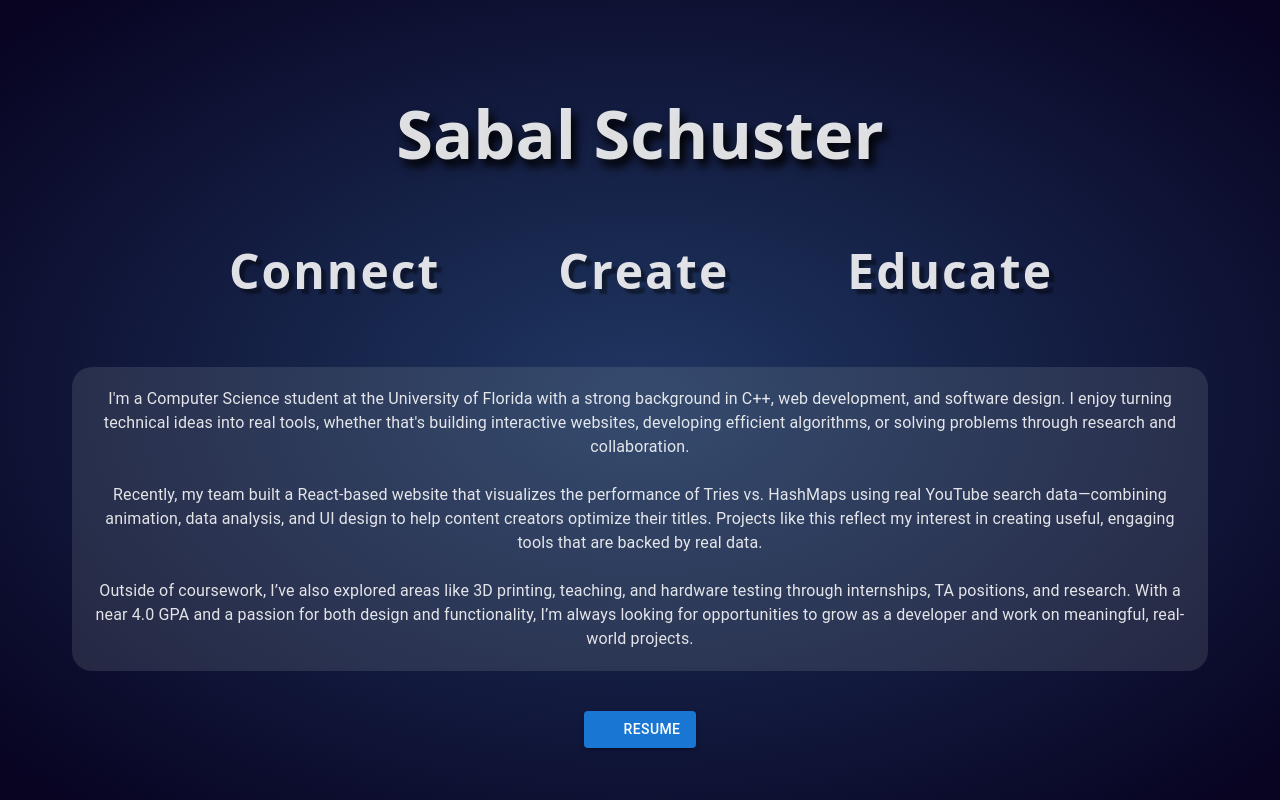
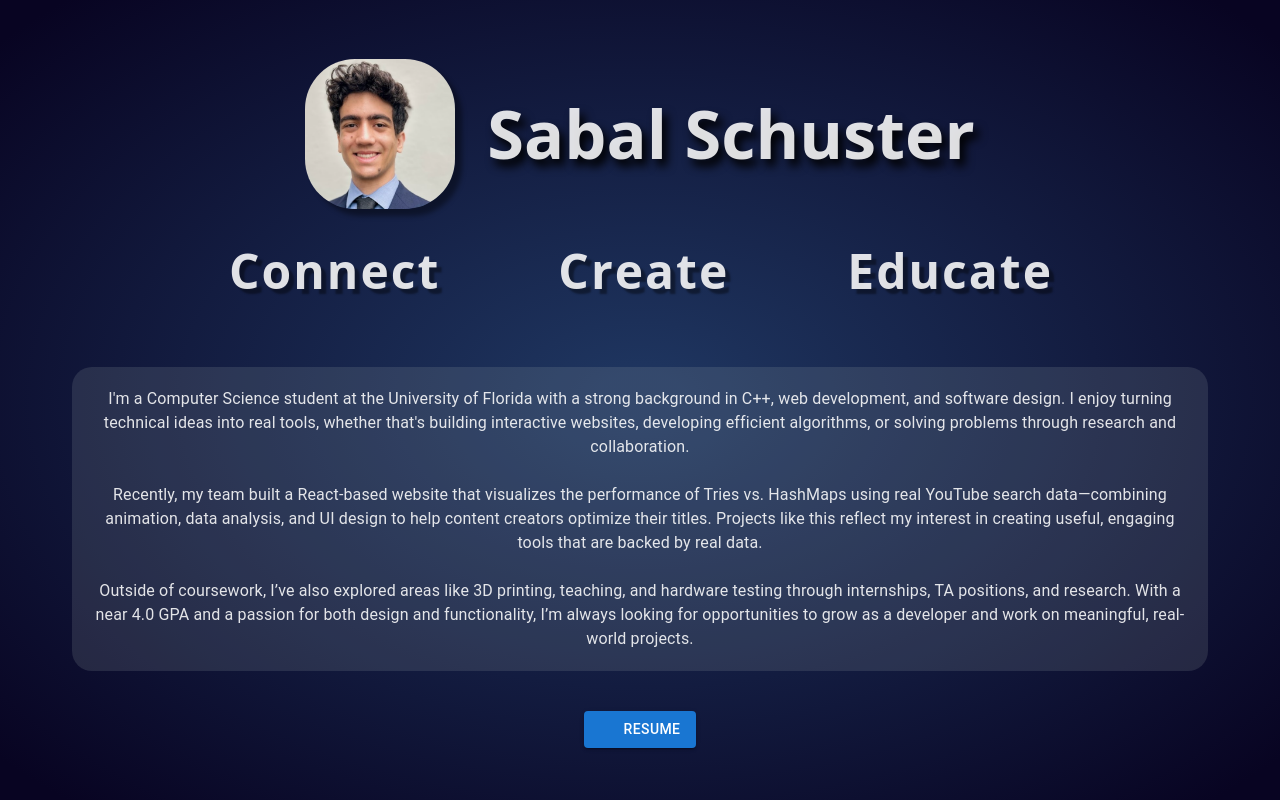
Before and after one commit to kingwhatthe/Personal-Website, a React (Vite) app in the folder sabal-website/: page / in a window 1280 px wide. Built offline with nearby package versions, Linux system fonts and the light colour scheme; some icons are missing.

Commit message:
added profile picture to homepage

```diff
--- a/sabal-website/src/Home.jsx
+++ b/sabal-website/src/Home.jsx
@@ -59,7 +59,24 @@ function Home() {
 
   return (
     <>
-        <h1 class = "name">Sabal Schuster</h1>
+        <Box display="flex" gap = {4} sx ={{
+          flexDirection: {
+            sm: "column",
+            md: "row",
+          },
+          justifyContent: "center",
+          alignItems: "center",
+
+        }}>
+          <Box component = "img" sx={{
+            width: {md: "150px", sm: "300px"},
+            height: "auto",
+            borderRadius:"50px",
+            boxShadow: "7px 7px 5px rgba(0,0,0,.4)"
+            }} src="../public/web-app-manifest-512x512.png" alt="Sabal Schuster img" />
+          <h1 class = "name">Sabal Schuster</h1>
+        </Box>
+
         <Box display="flex" gap={10} sx = {{
             justifyContent: "center",
             alignItems: "center",
```
